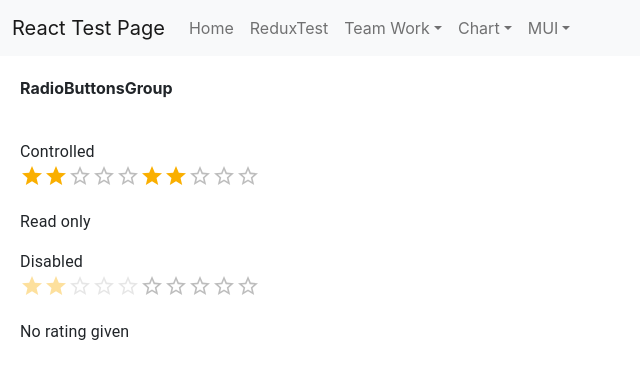
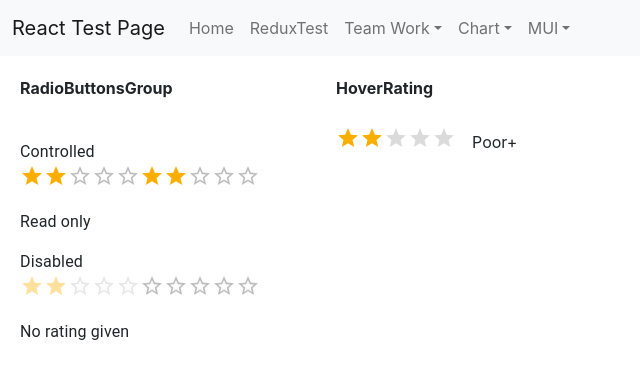
Before and after one commit to jinseok1306/React-Test, a React (Create React App) app in the folder ReactProject/client_app/: page /MUI/RatingPage in a window 1280 px wide. Shown: the top 378 px of the page, without its empty margins (0-640 px from the left). Built offline with nearby package versions, Linux system fonts and the light colour scheme.

Commit message:
MUI HoverRating 테스트 완료

```diff
--- /dev/null
+++ b/ReactProject/client_app/src/components/Rating/HoverRating.tsx
@@ -0,0 +1,53 @@
+import * as React from 'react';
+import Rating from '@mui/material/Rating';
+import Box from '@mui/material/Box';
+import StarIcon from '@mui/icons-material/Star';
+
+const labels: { [index: string]: string } = {
+    0.5: 'Useless',
+    1: 'Useless+',
+    1.5: 'Poor',
+    2: 'Poor+',
+    2.5: 'Ok',
+    3: 'Ok+',
+    3.5: 'Good',
+    4: 'Good+',
+    4.5: 'Excellent',
+    5: 'Excellent+',
+};
+
+function getLabelText(value: number) {
+    return `${value} Star${value !== 1 ? 's' : ''}, ${labels[value]}`;
+}
+
+export default function HoverRating() {
+    const [value, setValue] = React.useState<number | null>(2);
+    const [hover, setHover] = React.useState(-1);
+
+    return (
+        <Box
+            sx={{
+                width: 200,
+                display: 'flex',
+                alignItems: 'center',
+            }}
+        >
+            <Rating
+                name="hover-feedback"
+                value={value}
+                precision={0.5}
+                getLabelText={getLabelText}
+                onChange={(event, newValue) => {
+                    setValue(newValue);
+                }}
+                onChangeActive={(event, newHover) => {
+                    setHover(newHover);
+                }}
+                emptyIcon={<StarIcon style={{ opacity: 0.55 }} fontSize="inherit" />}
+            />
+            {value !== null && (
+                <Box sx={{ ml: 2 }}>{labels[hover !== -1 ? hover : value]}</Box>
+            )}
+        </Box>
+    );
+}
--- a/ReactProject/client_app/src/pages/MUI/RatingPage.tsx
+++ b/ReactProject/client_app/src/pages/MUI/RatingPage.tsx
@@ -2,6 +2,7 @@ import React, { useCallback, useState } from "react";
 import Menu from '../../components/Menu';
 import Grid from '@mui/material/Grid';
 import BasicRating from '../../components/Rating/BasicRating';
+import HoverRating from '../../components/Rating/HoverRating';
 
 const RatingPage = () => {
     return (
@@ -13,6 +14,10 @@ const RatingPage = () => {
                         <b>RadioButtonsGroup</b><div>&nbsp;</div>
                         <BasicRating />
                     </Grid>
+                    <Grid item xs={3}>
+                        <b>HoverRating</b><div>&nbsp;</div>
+                        <HoverRating />
+                    </Grid>
                 </Grid>
             </div>
         </div>
```
Also changed, not shown: 1 other file (tests, documents, lock files or other folders).
